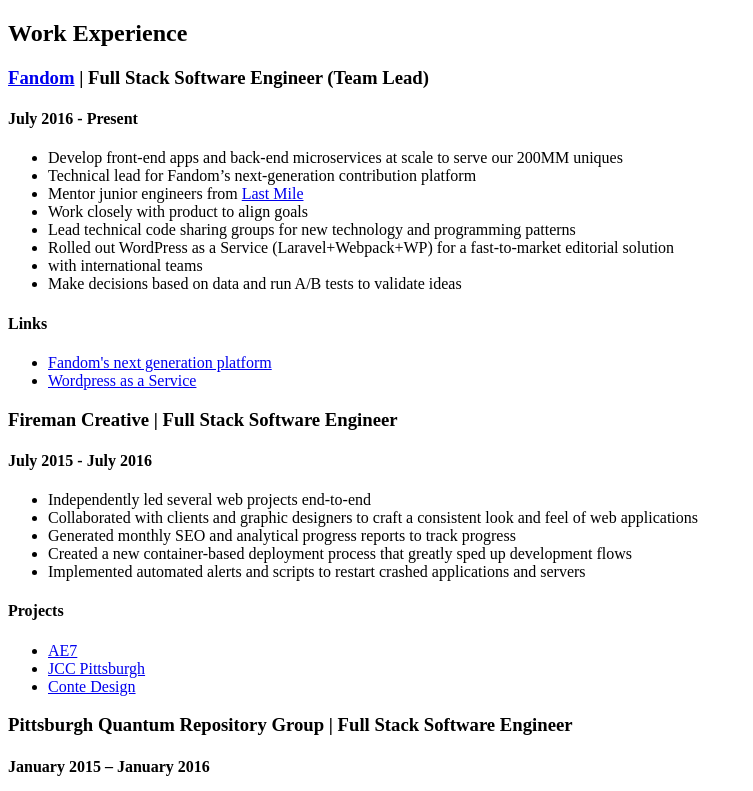
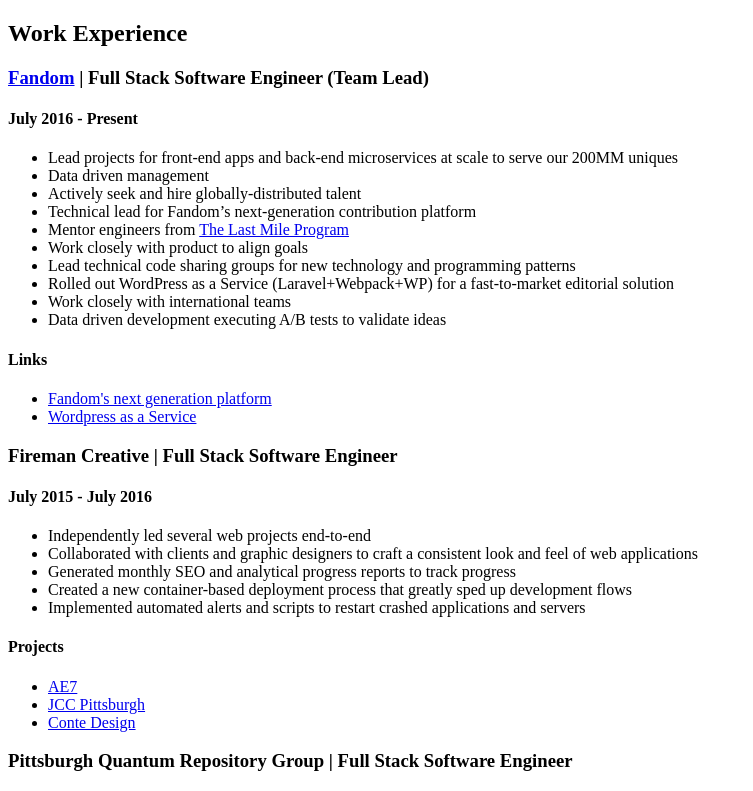
Before and after one commit to JoshuaRogan/joshuarogan, a Gatsby site: page /home/jobList in a window 1280 px wide. Shown: the top 791 px of the page, without its empty margins (0-753 px from the left). Built offline with nearby package versions, Linux system fonts and the light colour scheme; Gatsby itself is replaced by a stand-in of ours.

Commit message:
Minor updates

```diff
--- a/src/pages/home/jobList.js
+++ b/src/pages/home/jobList.js
@@ -12,15 +12,20 @@ const JobList = () => (
         <h4>July 2016 - Present</h4>
         <ul>
           <li>
-            Develop front-end apps and back-end microservices at scale to serve
+            Lead projects for front-end apps and back-end microservices at scale to serve
             our 200MM uniques
+          </li>
+          <li>
+            Data driven management
+          </li>
+          <li>
+            Actively seek and hire globally-distributed talent
           </li>
           <li>
             Technical lead for Fandom’s next-generation contribution platform
           </li>
           <li>
-            Mentor junior engineers from{" "}
-            <a href="https://thelastmile.org/">Last Mile</a>
+            Mentor engineers from <a href="https://thelastmile.org/">The Last Mile Program</a>
           </li>
           <li>Work closely with product to align goals</li>
           <li>
@@ -30,9 +35,11 @@ const JobList = () => (
             Rolled out WordPress as a Service (Laravel+Webpack+WP) for a
             fast-to-market editorial solution
           </li>
-          <li>with international teams</li>
           <li>
-            Make decisions based on data and run A/B tests to validate ideas
+            Work closely with international teams
+           </li>
+          <li>
+            Data driven development executing A/B tests to validate ideas
           </li>
         </ul>
         <section>
```
